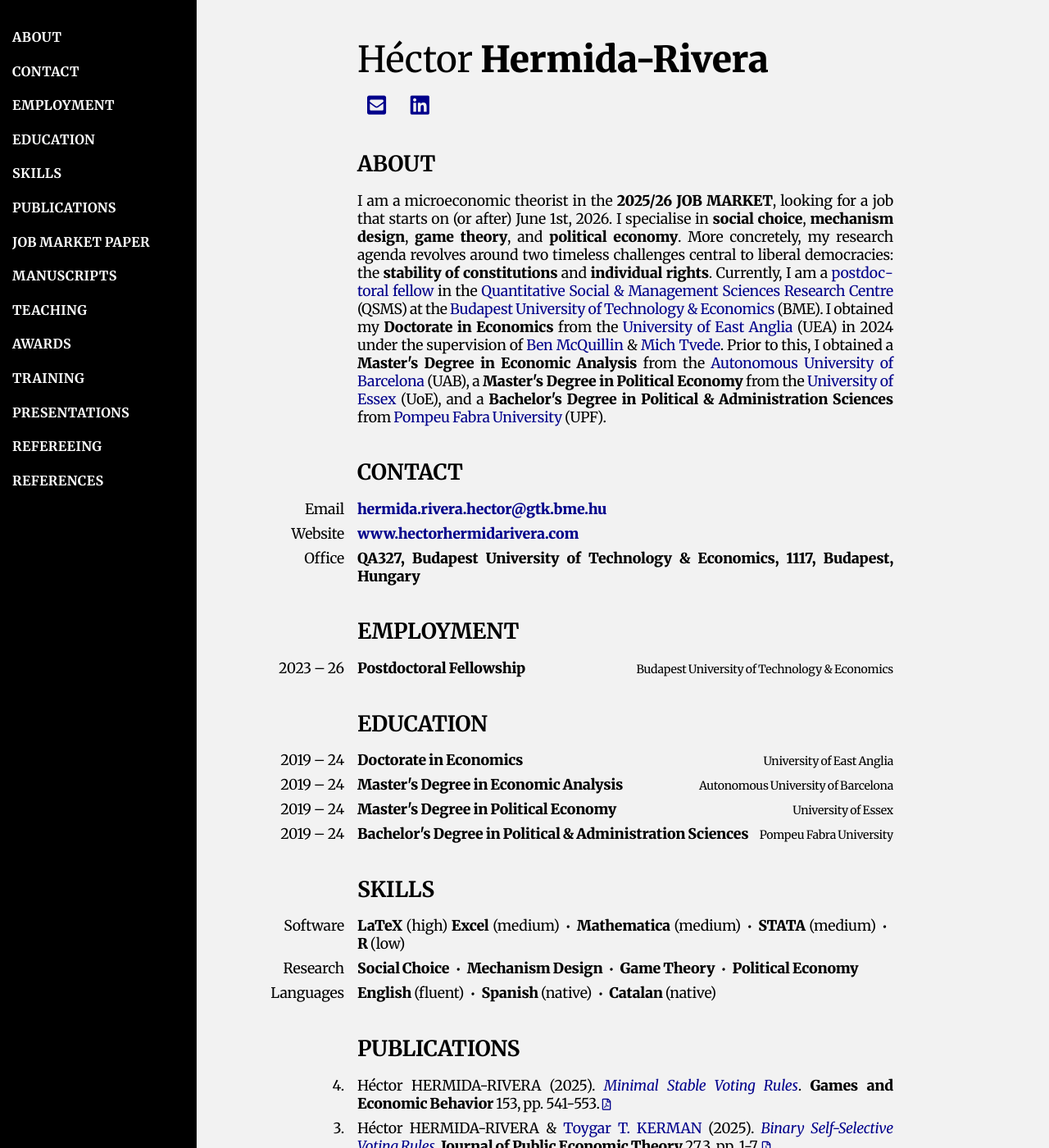
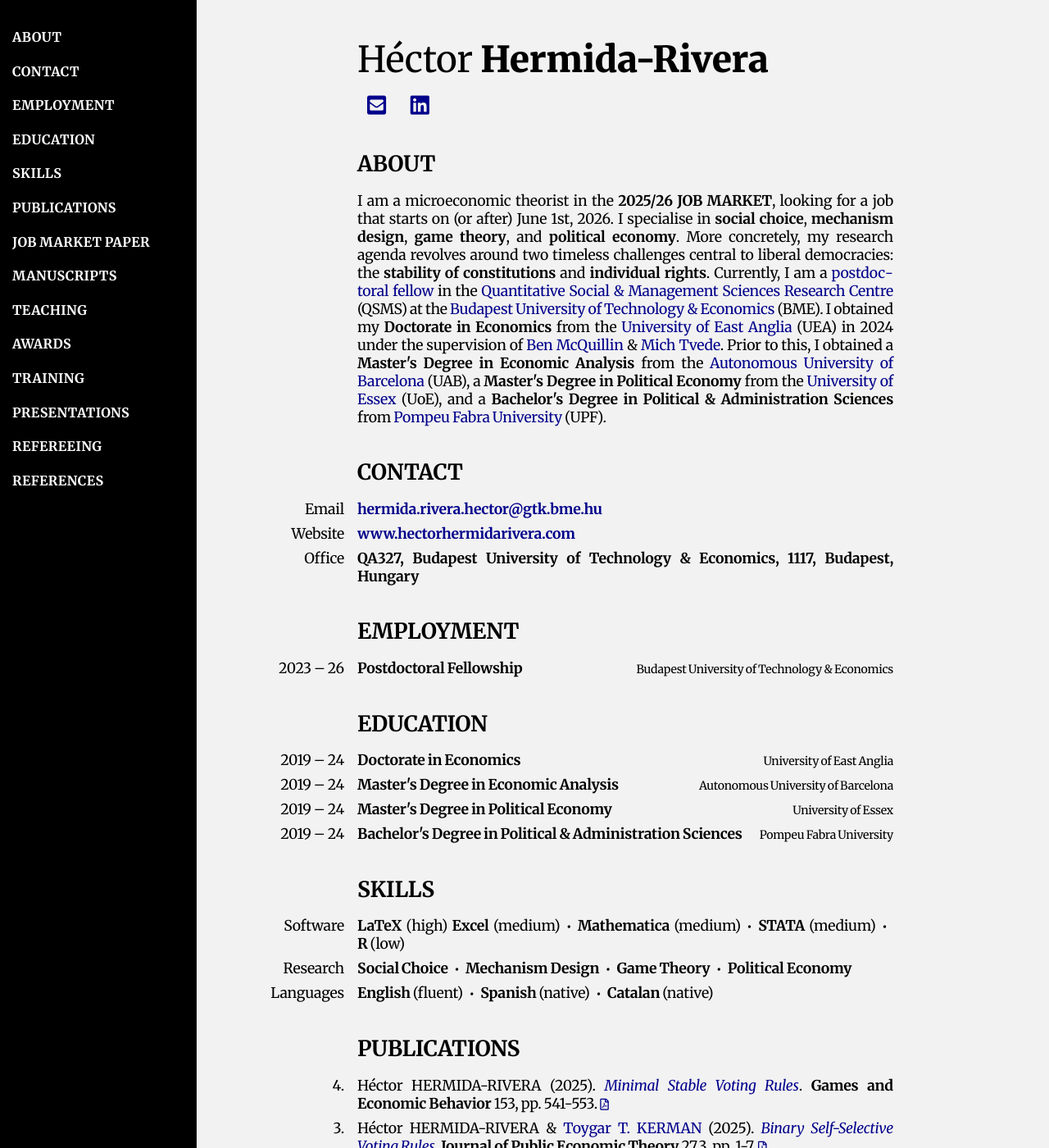
Before and after one commit to HectorHermidaRivera/hectorhermidarivera.github.io, a Jekyll site: the page built from index.md, in a window 1280 px wide and 1400 px high. Shown: the whole window at 82% size. Built offline with Jekyll 4.4.1, drawn with Linux system fonts in a browser that asks for light colours; a style sheet for code colours, icons or effects is not loaded.

Commit message:
Update default.html

```diff
--- a/_layouts/default.html
+++ b/_layouts/default.html
@@ -72,7 +72,7 @@
 
     /* --- Global boldness adjustment --- */
     b, strong {
-      font-weight: 750;
+      font-weight: 700;
     }
 
     /* --- Bullet fix --- */
```
